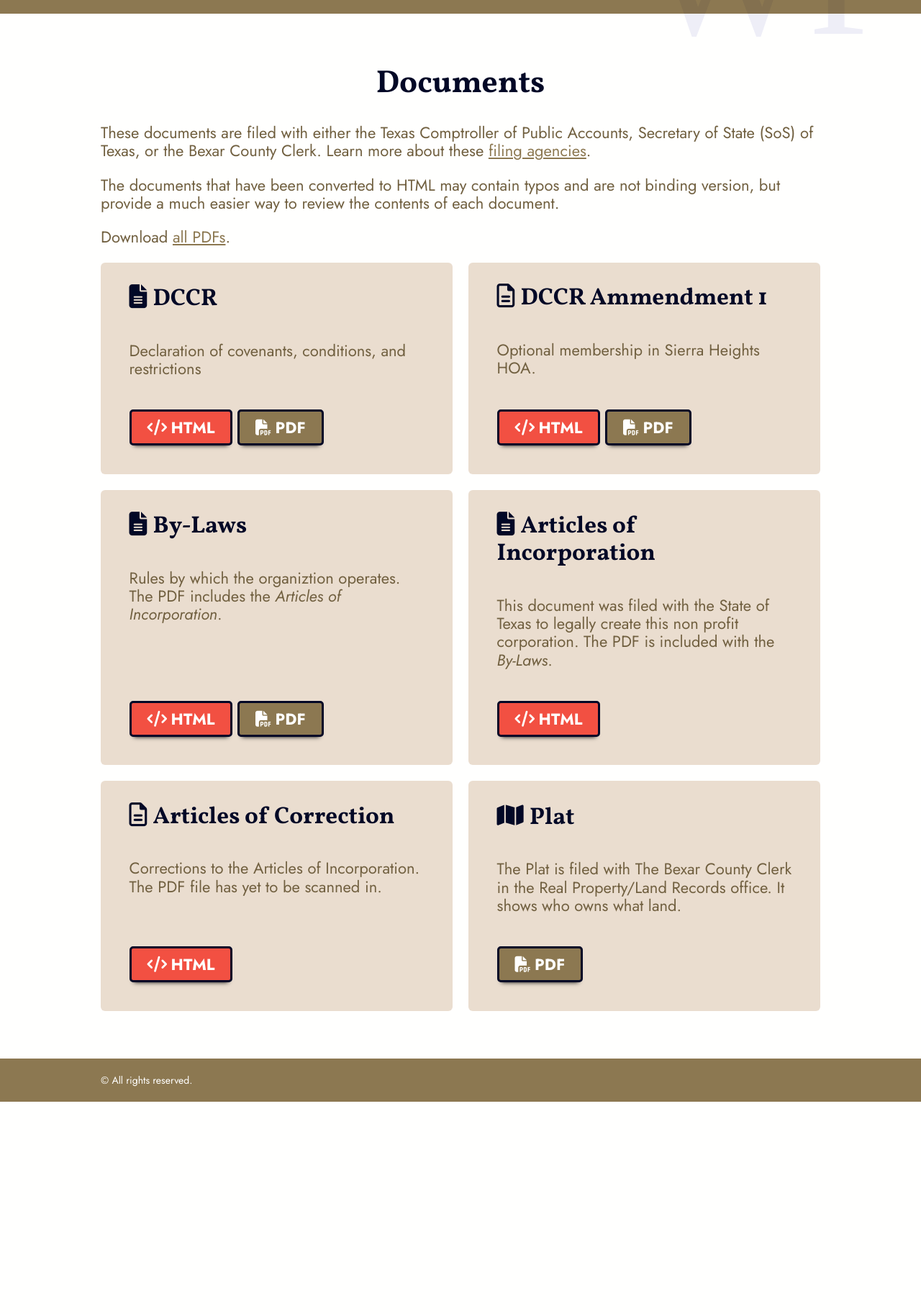
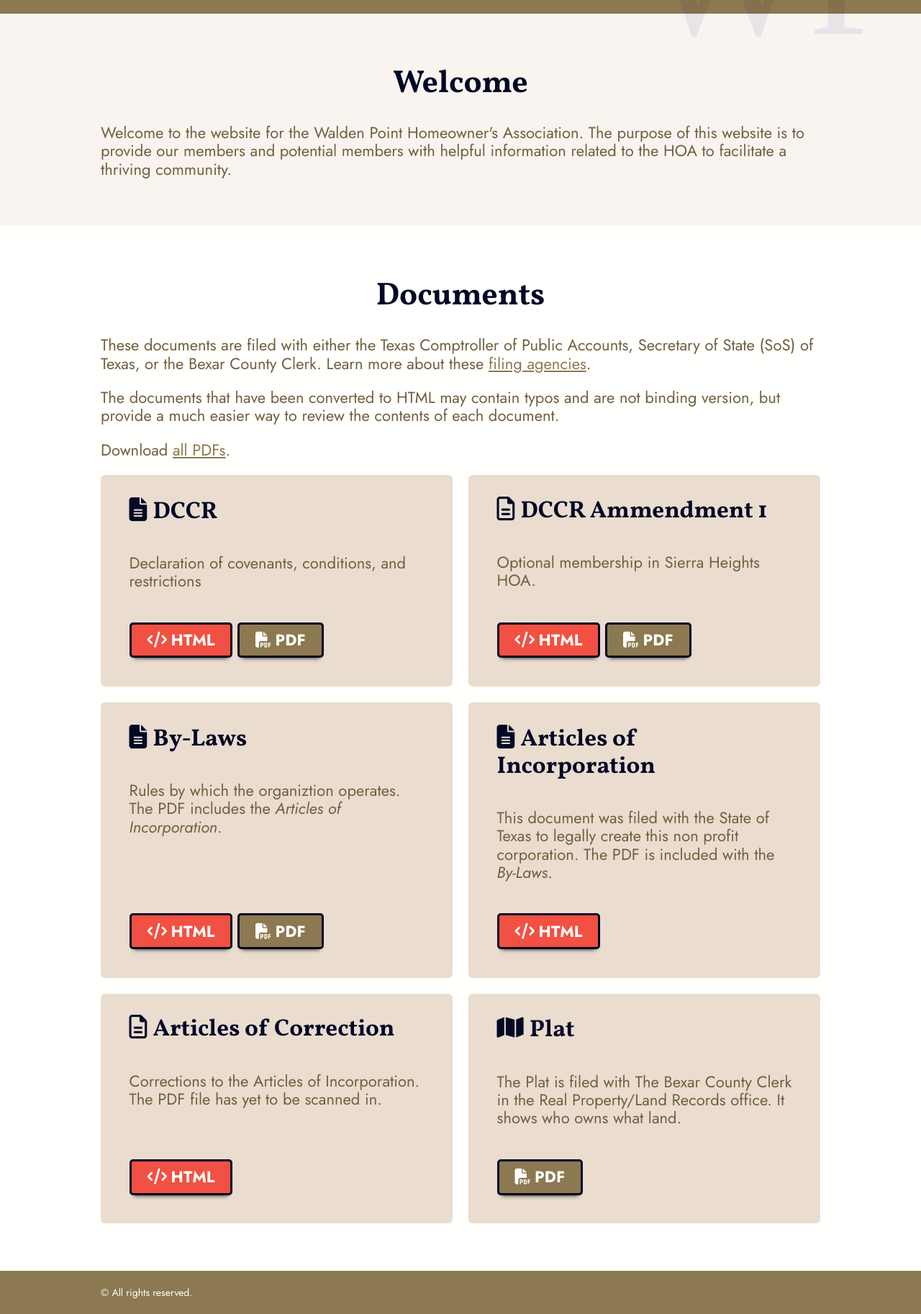
Before and after one commit to cskeeters/waldenpoint_www, a PHP site: template app/view/index.twig in a window 1280 px wide. Shown: the part 114-1940 px from the top of the page at 72% size. Before the commit the page ends 1645 px from the top, so only its background shows below. Run offline with PHP 8.4, Linux system fonts and the light colour scheme; the template is opened without the code that fills it, so the values that code supplies are empty; some libraries are stand-ins or nearby versions.

Commit message:
Adds Welcome message to homepage

```diff
--- a/app/view/index.twig
+++ b/app/view/index.twig
@@ -1,6 +1,14 @@
 {% extends "layout.html" %}
 
 {% block content %}
+    <div class="section light">
+        <main>
+            <h1>Welcome</h1>
+            <p>
+                Welcome to the website for the Walden Point Homeowner's Association.  The purpose of this website is to provide our members and potential members with helpful information related to the HOA to facilitate a thriving community.
+            </p>
+        </main>
+    </div>
     <div class="section white">
         <main>
             <h1>Documents</h1>
```
